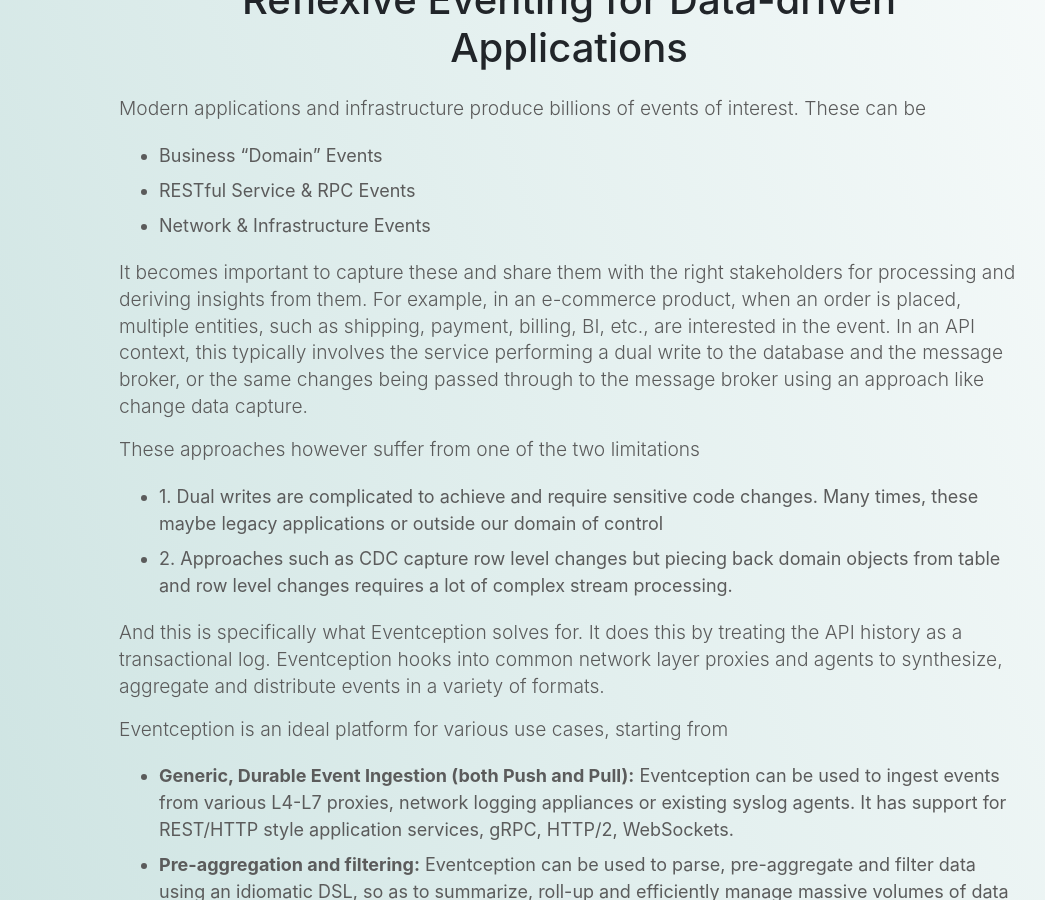
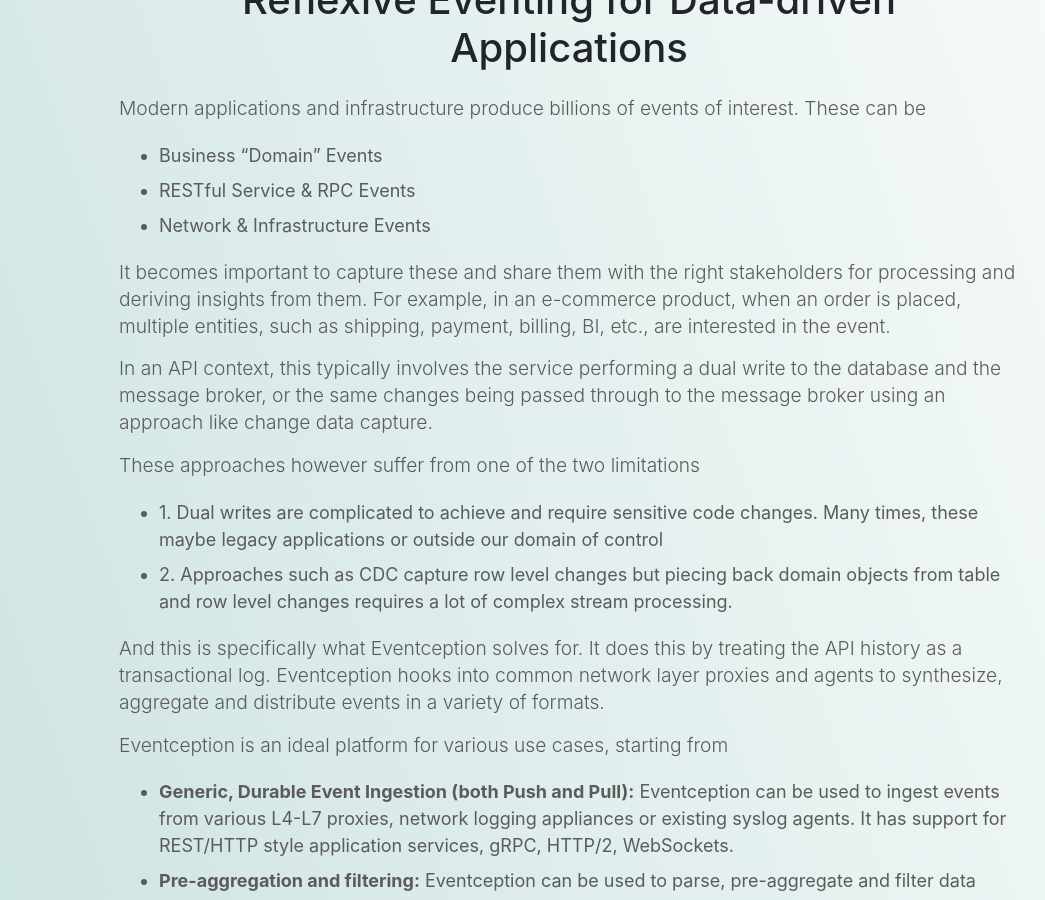
Before and after one commit to Platformatory/eventception-public, a Jekyll site: the page built from build-with-confluent.md, in a window 1280 px wide and 900 px high, scrolled down 1215 px. Shown: the whole window, without its empty margins (71-1116 px from the left). Built offline with Jekyll 4.4.1, drawn with Linux system fonts in a browser that asks for light colours; some of the changed lines change nothing that is shown.

Commit message:
update bwc

```diff
--- a/build-with-confluent.md
+++ b/build-with-confluent.md
@@ -22,7 +22,8 @@
       - "Business “Domain” Events"
       - "RESTful Service & RPC Events"
       - "Network & Infrastructure Events"
-  - description: "It becomes important to capture these and share them with the right stakeholders for processing and deriving insights from them. For example, in an e-commerce product, when an order is placed, multiple entities, such as shipping, payment, billing, BI, etc., are interested in the event. In an API context, this typically involves the service performing a dual write to the database and the message broker, or the same changes being passed through to the message broker using an approach like change data capture."
+  - description: "It becomes important to capture these and share them with the right stakeholders for processing and deriving insights from them. For example, in an e-commerce product, when an order is placed, multiple entities, such as shipping, payment, billing, BI, etc., are interested in the event."
+  - description: "In an API context, this typically involves the service performing a dual write to the database and the message broker, or the same changes being passed through to the message broker using an approach like change data capture."
   - description: "These approaches however suffer from one of the two limitations"
     segments:
       - "1. Dual writes are complicated to achieve and require sensitive code changes. Many times, these maybe legacy applications or outside our domain of control"
```
